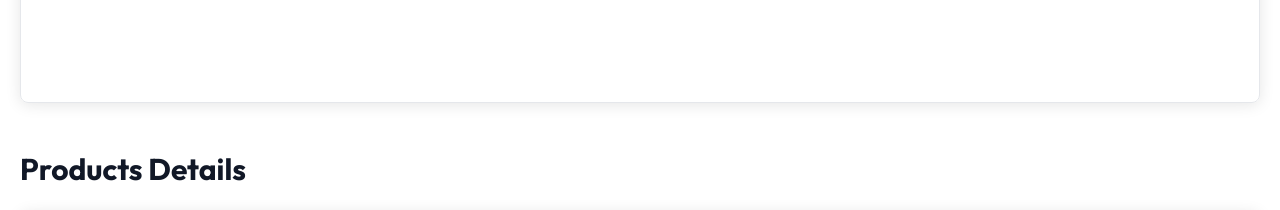
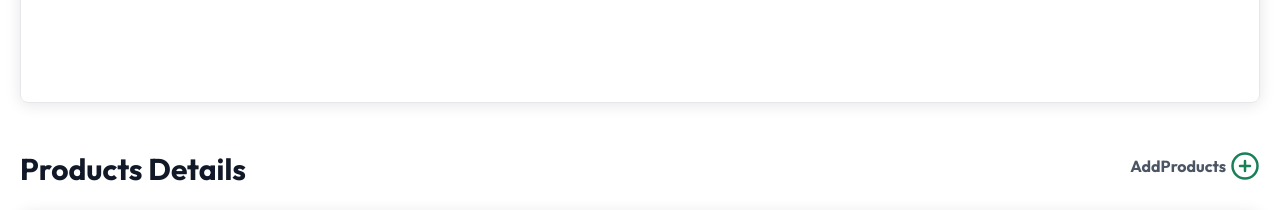
Before and after one commit to adarshsharma27/ecommerceApp, a React (Vite) app: page /dashboard in a window 1280 px wide. Shown: the part 1680-1890 px from the top of the page. Built offline with nearby package versions, Linux system fonts and the light colour scheme; no server answers.

Commit message:
style: Add product UI Changes

```diff
--- a/src/components/DashBoard.jsx
+++ b/src/components/DashBoard.jsx
@@ -5,6 +5,8 @@ import { FaUsers, FaIdCardClip, FaCartArrowDown } from "react-icons/fa6";
 import conf, { databases } from "../conf/config";
 import DashBoardOrders from "./DashBoardOrders";
 import DashBoardProducts from "./DashBoardProducts";
+import { NavLink } from "react-router-dom";
+import { LuPlusCircle } from "react-icons/lu";
 const DashBoard = () => {
   const [users, setUsers] = useState([]);
   const [products, setProducts] = useState([]);
@@ -132,10 +134,20 @@ const DashBoard = () => {
             </h1>
           </div>
           <DashBoardOrders allOrders={allOrders} />
-          <div className="flex flex-wrap sm:flex-row flex-col pt-6">
+          <div className="flex flex-wrap items-start justify-between sm:flex-row flex-col pt-6">
             <h1 className="sm:w-2/5 text-gray-900 font-bold font-montserrat text-3xl  sm:mb-0 dark:text-white">
               Products Details
             </h1>
+            <NavLink
+              to="/addproducts"
+              className="flex justify-center items-center gap-1 font-bold  transition hover:scale-105"
+            >
+              AddProducts{" "}
+              <LuPlusCircle
+                className="text-[#198057] hover:text-[#16a34a] hover:cursor-pointer dark:text-white"
+                size={30}
+              />
+            </NavLink>
           </div>
           <DashBoardProducts
             allProducts={allProducts}
--- a/src/components/DashBoardProducts.jsx
+++ b/src/components/DashBoardProducts.jsx
@@ -81,7 +81,7 @@ const DashBoardProducts = ({ allProducts, setUpdatedProducts }) => {
                 SubCategory
               </th>
               <th className="whitespace-nowrap text-center  py-2 text-lg font-semibold text-gray-900 dark:text-white">
-                <NavLink to="/addproducts">
+                <NavLink to="/addproducts" title="Add Product">
                   <LuPlusCircle
                     className="text-[#198057] hover:text-[#16a34a] hover:cursor-pointer dark:text-white"
                     size={30}
```
